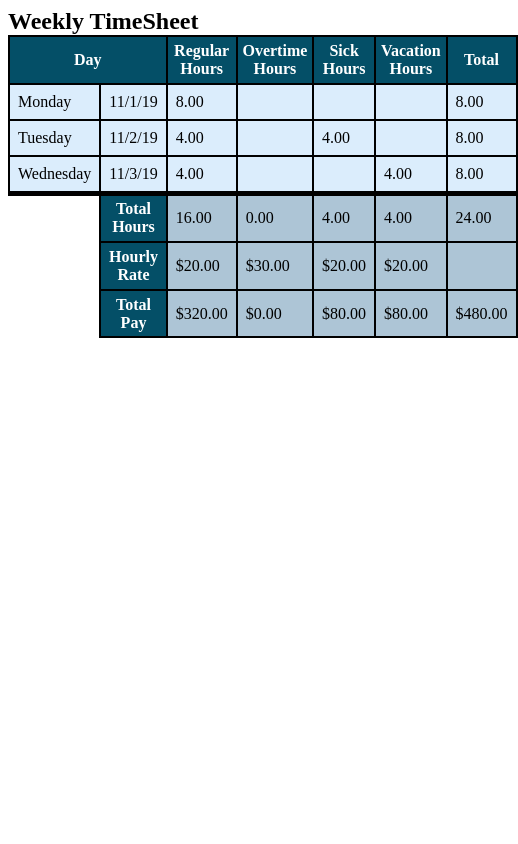
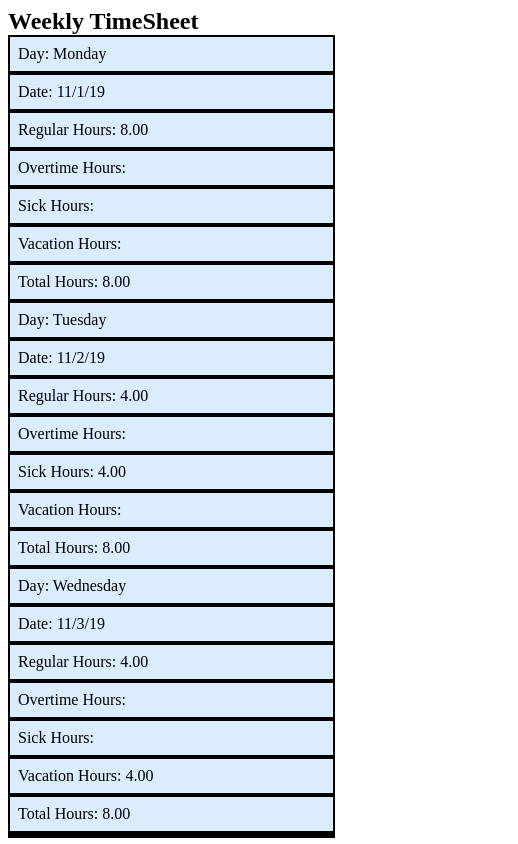
Before and after one commit to swatipal1010/Web-Development, a plain HTML site: page Tables/tablesample1.html in a window 390 px wide. Shown: the top 844 px of the page, 518 px wide, since content can reach past the window. Drawn offline with Linux system fonts and the light colour scheme.

Commit message:
Responsive tables

```diff
--- a/Tables/tablesample1.css
+++ b/Tables/tablesample1.css
@@ -35,3 +35,53 @@ table{
   tfoot{
     border-top: 5px solid black;;
   }
+
+  .tablescroll{
+    overflow: auto;
+  }
+
+  @media (max-width: 600px) {
+    table{
+      border:none;
+    }
+    table,tr,td{
+      display: block;
+    }
+    thead, th{
+      display: none;
+    }
+    td:nth-child(1)::before{
+      content:"Day: ";
+    }
+    td:nth-child(2)::before{
+      content:"Date: ";
+    }
+    td:nth-child(3)::before{
+      content:"Regular Hours: ";
+    }
+    td:nth-child(4)::before{
+      content:"Overtime Hours: ";
+    }
+    td:nth-child(5)::before{
+      content:"Sick Hours: ";
+    }
+    td:nth-child(6)::before{
+      content:"Vacation Hours: ";
+    }
+    td:nth-child(7)::before{
+      content:"Total Hours: ";
+    }
+
+    tfoot tr:first-child td:first-child::before{
+      content:"Total hours in the following categories: ";
+    }
+    tfoot tr:nth-child(2) td:first-child::before{
+      content:"Rates of pay in the following categories: ";
+    }
+    tfoot tr:nth-child(2) td:last-child{
+      display:none;
+    }
+    tfoot tr:last-child td:last-child::before{
+      content: "Total owed in the following categories: ";
+    }
+  }
--- a/Tables/tablesample1.html
+++ b/Tables/tablesample1.html
@@ -8,6 +8,7 @@
 </head>
 
 <body>
+  <div class="tablescroll" role="region" aria-labelledby="pricelist" tabindex="0">
     <table>
         <caption id="timesheet">Weekly TimeSheet</caption>
       <colgroup>
@@ -94,5 +95,6 @@
       </tfoot>
 
       </table>
+    </div>
 </body>
 </html>
--- a/Tables/tablesample2.css
+++ b/Tables/tablesample2.css
@@ -41,3 +41,7 @@ table{
   tbody tr:nth-child(even){
     background-color: rgba(204, 174, 81, 0.3);
   }
+
+  .tablescroll{
+    overflow: auto;
+  }
```
Also changed, not shown: Tables/tablesample2.html (+3 -0 lines).
